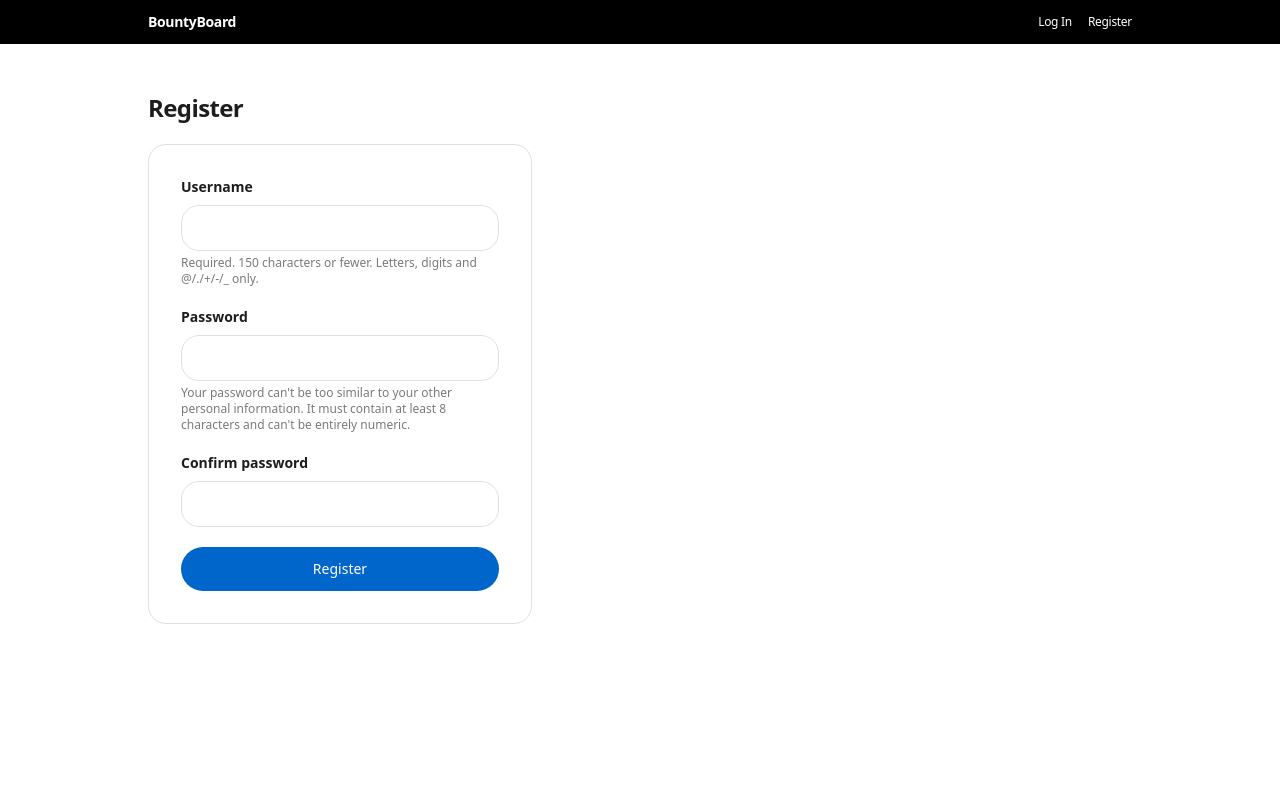
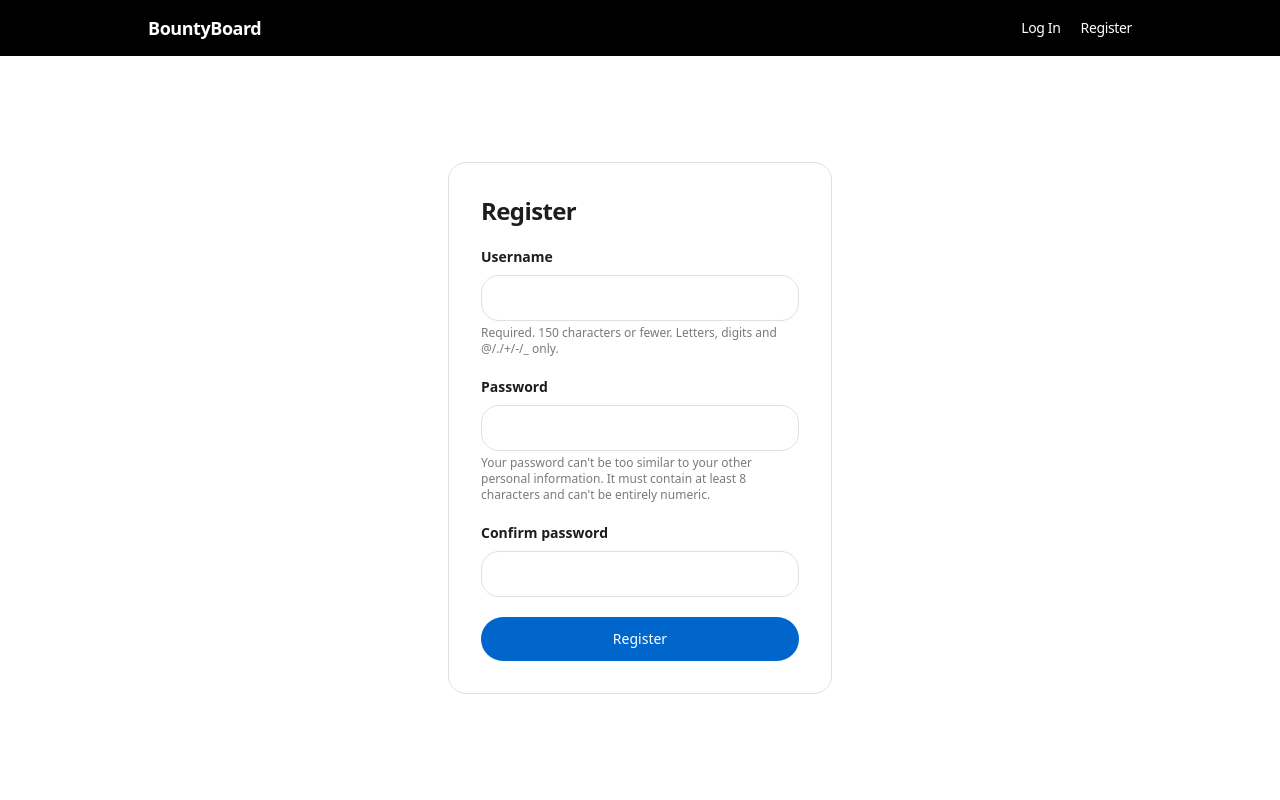
Before and after one commit to irfan-deni/bountyboard, a Django app: page /accounts/register/ in a window 1280 px wide. Run offline with Django 5.2, Linux system fonts and the light colour scheme; style sheets or scripts are compiled from the project's sources.

Commit message:
login and register css

```diff
--- a/templates/base.html
+++ b/templates/base.html
@@ -9,15 +9,15 @@
 </head>
 <body class="bg-canvas text-ink font-sans antialiased">
     <header class="bg-surface-black text-on-dark">
-        <div class="max-w-5xl mx-auto px-5 h-11 flex items-center justify-between">
-            <a href="{% url 'home' %}" class="no-underline text-on-dark font-semibold text-sm tracking-tight">BountyBoard</a>
-            <nav class="flex items-center gap-4 text-xs tracking-tight">
+        <div class="max-w-5xl mx-auto px-5 h-14 flex items-center justify-between">
+            <a href="{% url 'home' %}" class="no-underline text-on-dark font-bold text-lg tracking-tight">BountyBoard</a>
+            <nav class="flex items-center gap-5 text-sm tracking-tight">
                 {% if user.is_authenticated %}
                     <span class="text-body-muted">Hi, {{ user.username }}</span>
                     <a href="{% url 'task_create' %}" class="text-on-dark no-underline hover:text-body-muted">Post a Bounty</a>
                     <form method="post" action="{% url 'logout' %}" class="inline">
                         {% csrf_token %}
-                        <button type="submit" class="text-on-dark hover:text-body-muted bg-transparent border-none cursor-pointer text-xs tracking-tight">Log Out</button>
+                        <button type="submit" class="text-on-dark hover:text-body-muted bg-transparent border-none cursor-pointer text-sm tracking-tight">Log Out</button>
                     </form>
                 {% else %}
                     <a href="{% url 'login' %}" class="text-on-dark no-underline hover:text-body-muted">Log In</a>
--- a/templates/registration/login.html
+++ b/templates/registration/login.html
@@ -3,9 +3,9 @@
 {% block title %}Log In | BountyBoard{% endblock %}
 
 {% block content %}
+<div class="min-h-[calc(100vh-3.5rem)] flex flex-col items-center justify-center -my-12">
+    <div class="rounded-lg border border-hairline bg-canvas p-8 max-w-sm w-full">
         <h2 class="text-2xl font-semibold tracking-tight text-ink mb-5">Log In</h2>
-
-<div class="rounded-lg border border-hairline bg-canvas p-8 max-w-sm">
         <form method="post">
             {% csrf_token %}
 
@@ -28,4 +28,5 @@
             <button type="submit" class="w-full rounded-full bg-primary px-5 py-3 text-sm font-medium text-on-primary hover:bg-primary-focus cursor-pointer">Log In</button>
         </form>
     </div>
+</div>
 {% endblock %}
--- a/templates/registration/register.html
+++ b/templates/registration/register.html
@@ -3,9 +3,9 @@
 {% block title %}Register | BountyBoard{% endblock %}
 
 {% block content %}
+<div class="min-h-[calc(100vh-3.5rem)] flex flex-col items-center justify-center -my-12">
+    <div class="rounded-lg border border-hairline bg-canvas p-8 max-w-sm w-full">
         <h2 class="text-2xl font-semibold tracking-tight text-ink mb-5">Register</h2>
-
-<div class="rounded-lg border border-hairline bg-canvas p-8 max-w-sm">
         <form method="post">
             {% csrf_token %}
 
@@ -42,4 +42,5 @@
             <button type="submit" class="w-full rounded-full bg-primary px-5 py-3 text-sm font-medium text-on-primary hover:bg-primary-focus cursor-pointer">Register</button>
         </form>
     </div>
+</div>
 {% endblock %}
```
Lines whose indentation alone changed are shown as unchanged.
